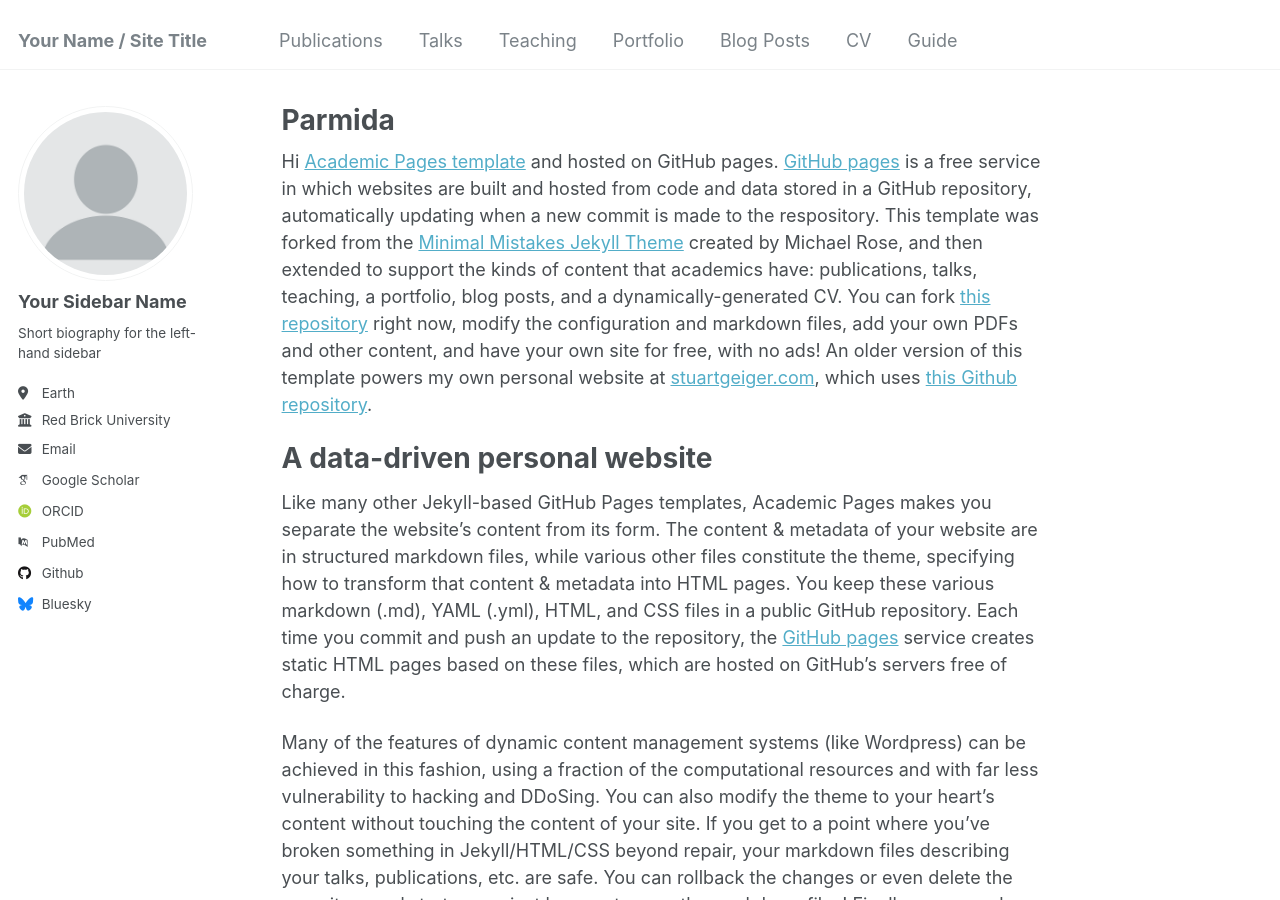
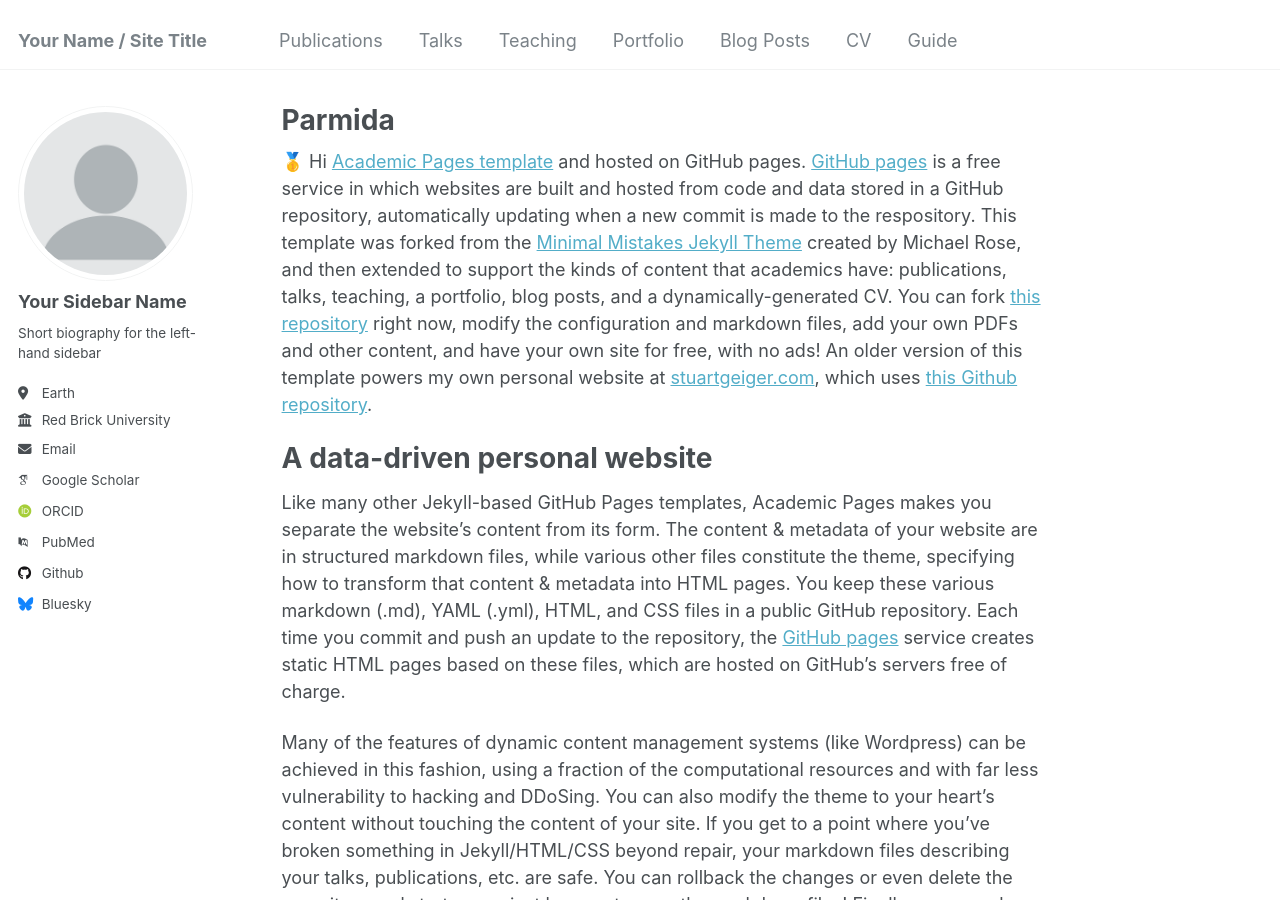
Before and after one commit to ParmidaMasoumi/ParmidaMasoumi.github.io, a Jekyll site: the page built from _pages/about.md, in a window 1280 px wide and 900 px high. Built offline with Jekyll 4.4.1, drawn with Linux system fonts in a browser that asks for light colours; some web fonts are replaced.

Commit message:
Update about.md

```diff
--- a/_pages/about.md
+++ b/_pages/about.md
@@ -7,7 +7,7 @@ redirect_from:
   - /about.html
 ---
 
-Hi [Academic Pages template](https://github.com/academicpages/academicpages.github.io) and hosted on GitHub pages. [GitHub pages](https://pages.github.com) is a free service in which websites are built and hosted from code and data stored in a GitHub repository, automatically updating when a new commit is made to the respository. This template was forked from the [Minimal Mistakes Jekyll Theme](https://mmistakes.github.io/minimal-mistakes/) created by Michael Rose, and then extended to support the kinds of content that academics have: publications, talks, teaching, a portfolio, blog posts, and a dynamically-generated CV. You can fork [this repository](https://github.com/academicpages/academicpages.github.io) right now, modify the configuration and markdown files, add your own PDFs and other content, and have your own site for free, with no ads! An older version of this template powers my own personal website at [stuartgeiger.com](http://stuartgeiger.com), which uses [this Github repository](https://github.com/staeiou/staeiou.github.io).
+🥇 Hi [Academic Pages template](https://github.com/academicpages/academicpages.github.io) and hosted on GitHub pages. [GitHub pages](https://pages.github.com) is a free service in which websites are built and hosted from code and data stored in a GitHub repository, automatically updating when a new commit is made to the respository. This template was forked from the [Minimal Mistakes Jekyll Theme](https://mmistakes.github.io/minimal-mistakes/) created by Michael Rose, and then extended to support the kinds of content that academics have: publications, talks, teaching, a portfolio, blog posts, and a dynamically-generated CV. You can fork [this repository](https://github.com/academicpages/academicpages.github.io) right now, modify the configuration and markdown files, add your own PDFs and other content, and have your own site for free, with no ads! An older version of this template powers my own personal website at [stuartgeiger.com](http://stuartgeiger.com), which uses [this Github repository](https://github.com/staeiou/staeiou.github.io).
 
 A data-driven personal website
 ======
```
